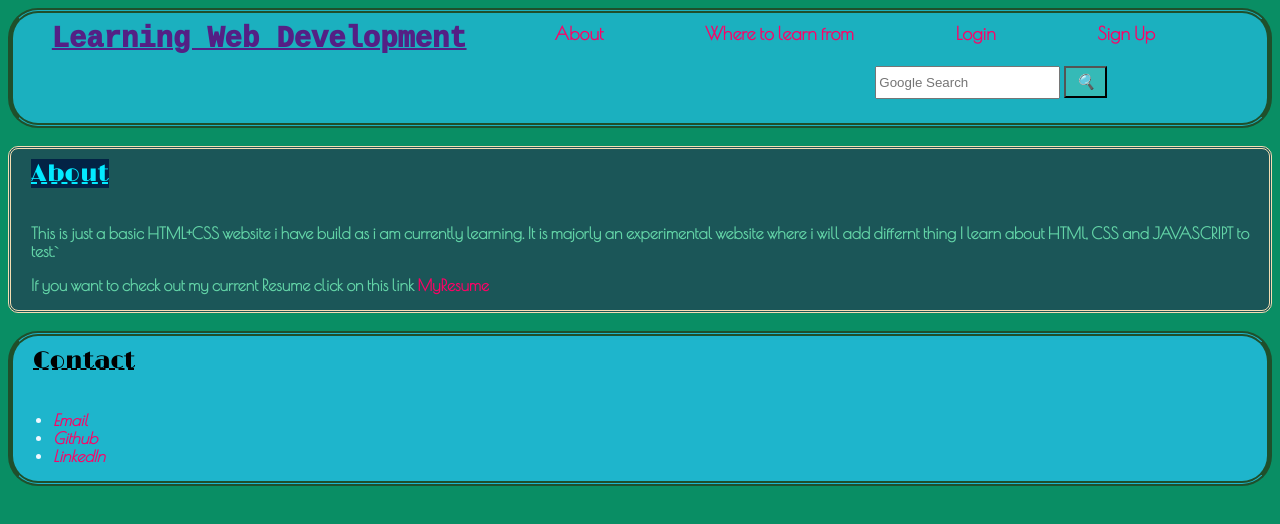
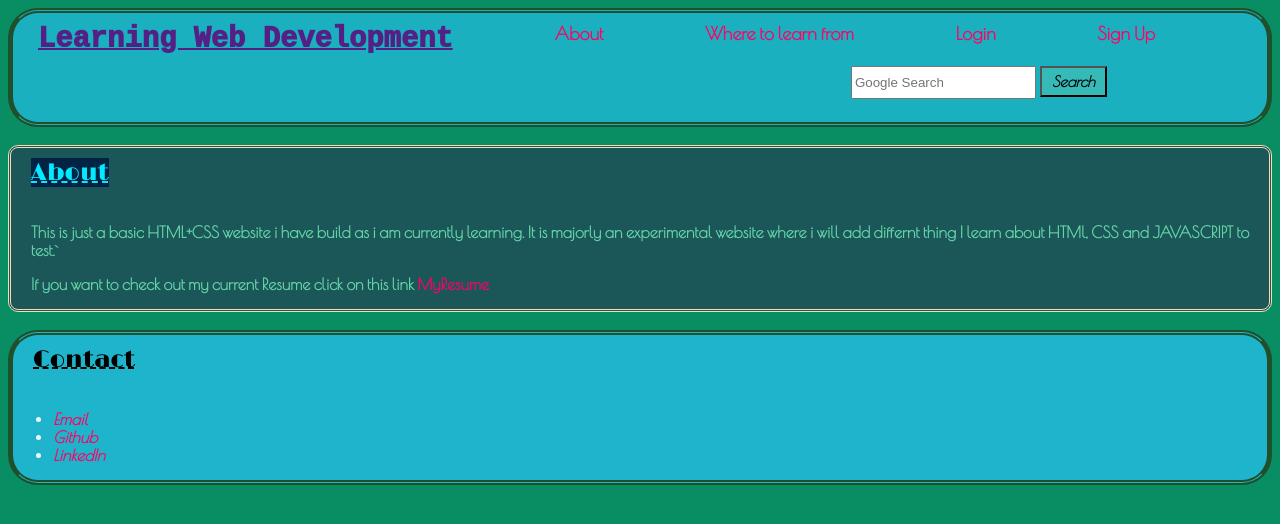
Before and after one commit to Deepnar/Learning-Web-Development, a plain HTML site: page docs/about.html in a window 1280 px wide. Drawn offline with nearby package versions, Linux system fonts and the light colour scheme; a web font is replaced by a local one.

Commit message:
changed Tmain

```diff
--- a/docs/about.html
+++ b/docs/about.html
@@ -39,7 +39,7 @@
 
         <form action="https://www.google.com/search" target="_blank" class="ser">
             <input type="text" name="q" placeholder="Google Search">
-            <button>&#x1F50D;</button>
+            <button>Search</button>
         </form>
 
     </header>
--- a/docs/style.css
+++ b/docs/style.css
@@ -6,7 +6,7 @@
     font-family: "Libertinus Mono", monospace;
     font-weight: 1000;
     font-style: normal;
-    transform: translateX(1em);
+    transform: translateX(15px);
 }
 
 
```
